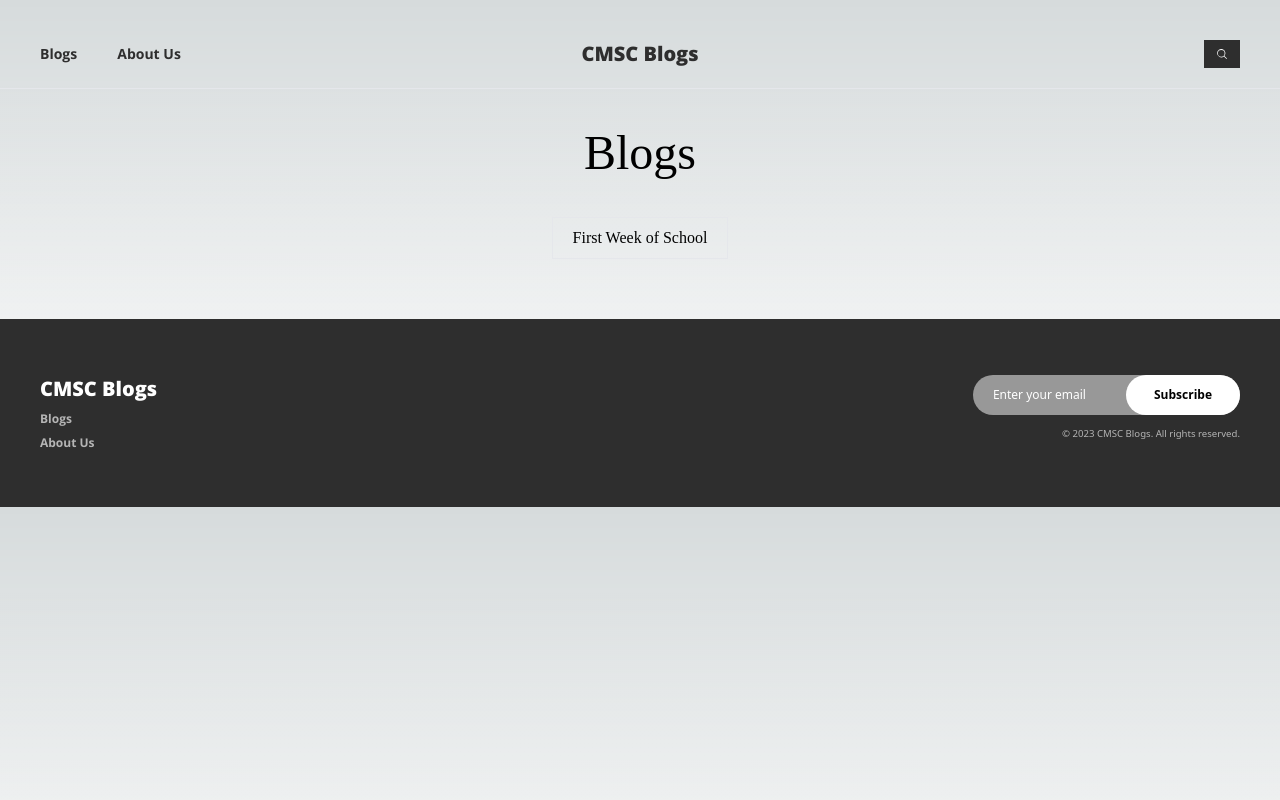
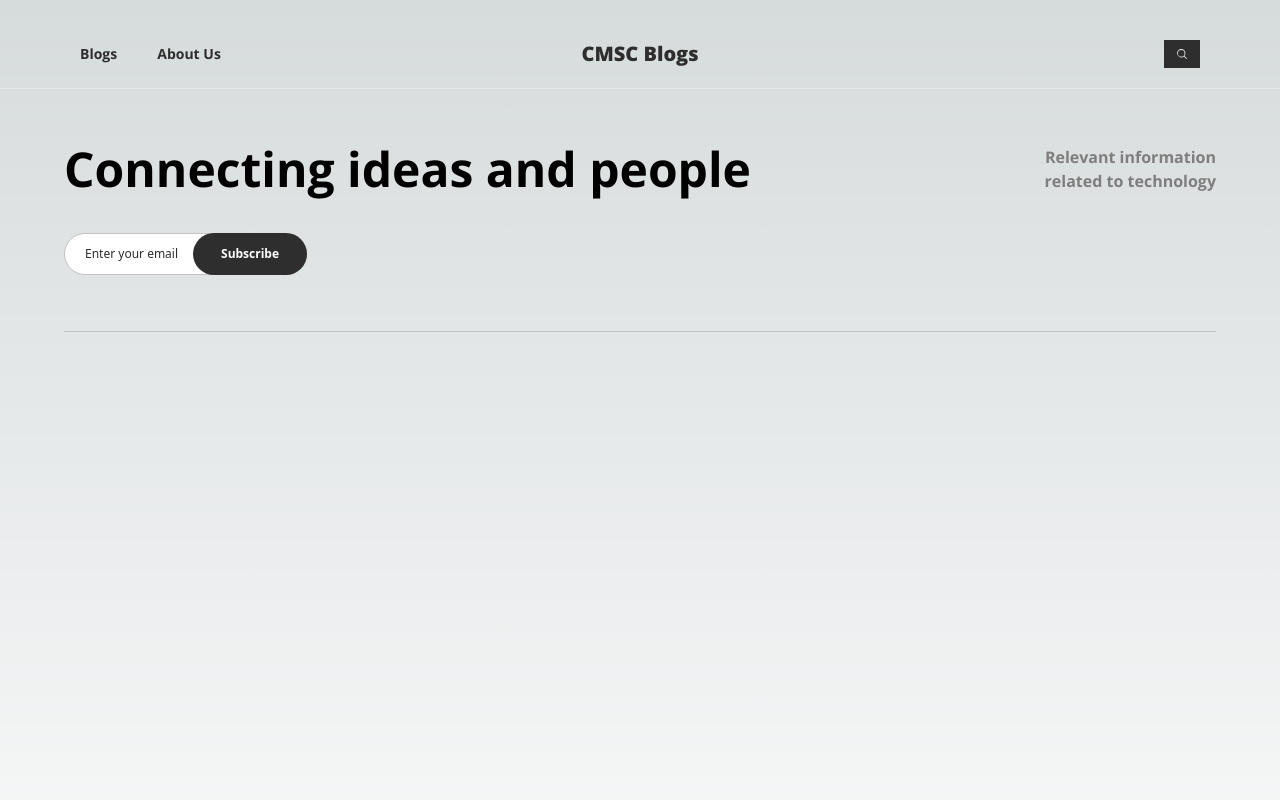
Before and after one commit to maxellmilay/cmsc-blog, a Next.js app: page / in a window 1280 px wide. Shown: the top 800 px of the page. Built offline with nearby package versions, Linux system fonts and the light colour scheme.

Commit message:
[UI][Maxell] added landing section

```diff
--- a/src/components/Footer.tsx
+++ b/src/components/Footer.tsx
@@ -9,13 +9,19 @@ const openSansFont = openSans.variable;
 export default function Footer() {
   return (
     <div className="flex w-screen custom-justify-between bg-blog-primary py-14 px-10">
-      <div className={`flex flex-col font-sans ${openSansFont} text-white`}>
-        <p className="text-xl font-extrabold">CMSC Blogs</p>
+      <div className={`flex flex-col font-open ${openSansFont} text-white`}>
+        <p className="text-xl font-bold">CMSC Blogs</p>
         <p className="font-bold text-xs mt-2 text-blog-secondary">Blogs</p>
         <p className="font-bold text-xs mt-2 text-blog-secondary">About Us</p>
       </div>
       <div className="flex flex-col font-product">
-        <SubscribeCall />
+        <SubscribeCall
+          emailColor="bg-blog-gray-1"
+          emailTextColor="text-white"
+          subscribeTextColor="text-black"
+          subscribeColor="bg-white"
+          borderColor="border-blog-gray-1"
+        />
         <p className="text-blog-secondary text-[0.6rem] text-right mt-3">
           © 2023 CMSC Blogs. All rights reserved.
         </p>
--- a/src/components/Header.tsx
+++ b/src/components/Header.tsx
@@ -4,13 +4,12 @@ import { Open_Sans } from '@next/font/google';
 import { MagnifyingGlassIcon } from '@heroicons/react/24/solid';
 
 const openSans = Open_Sans({ subsets: ['latin'], variable: '--font-open-sans' });
-
 const openSansFont = openSans.variable;
 
 export default function Header() {
   return (
     <div
-      className={`flex custom-justify-between items-center w-full px-10 pb-5 pt-10 border-b ${openSansFont} font-sans text-blog-primary`}
+      className={`flex custom-justify-between items-center w-full px-20 pb-5 pt-10 border-b ${openSansFont} font-open text-blog-primary`}
     >
       <div className="flex w-1/3 items-end text-sm">
         <Link className="mr-10" href="/">
--- a/src/components/Layout.tsx
+++ b/src/components/Layout.tsx
@@ -12,7 +12,7 @@ export default function Layout(props: PropsInterface) {
   return (
     <>
       <Header />
-      {children}
+      <div className="flex w-full min-h-screen justify-center">{children}</div>
       <Footer />
     </>
   );
--- a/src/components/SubscribeCall.tsx
+++ b/src/components/SubscribeCall.tsx
@@ -1,11 +1,25 @@
 import React from 'react';
 
-export default function SubscribeCall() {
+interface PropsInterface {
+  emailTextColor: string;
+  emailColor: string;
+  subscribeTextColor: string;
+  subscribeColor: string;
+  borderColor: string;
+}
+
+export default function SubscribeCall(props: PropsInterface) {
+  const { emailTextColor, emailColor, subscribeTextColor, subscribeColor, borderColor } = props;
+
   return (
-    <div className="flex relative bg-blog-gray-1 rounded-[50vh]  font-product">
-      <p className="text-white text-xs my-3 ml-5 mr-10">Enter your email</p>
-      <div className="flex justify-center items-center bg-white h-full rounded-[50vh] py-3 px-7">
-        <p className="text-black text-xs font-bold">Subscribe</p>
+    <div className="flex relative w-fit">
+      <div className={`flex ${emailColor} rounded-[50vh] font-product border ${borderColor}`}>
+        <p className={`text-xs ${emailTextColor} my-3 ml-5 mr-32`}>Enter your email</p>
+      </div>
+      <div
+        className={`flex absolute right-0 justify-center items-center ${subscribeColor} h-full rounded-[50vh] py-3 px-7`}
+      >
+        <p className={`text-xs font-bold ${subscribeTextColor}`}>Subscribe</p>
       </div>
     </div>
   );
--- a/src/pages/index.tsx
+++ b/src/pages/index.tsx
@@ -2,6 +2,12 @@ import Head from 'next/head';
 import Layout from '@/components/Layout';
 import blogs from '@/constants/blogs';
 import Link from 'next/link';
+import { Open_Sans } from '@next/font/google';
+import SubscribeCall from '@/components/SubscribeCall';
+
+const openSans = Open_Sans({ subsets: ['latin'], variable: '--font-open-sans' });
+
+const openSansFont = openSans.variable;
 
 export default function Home() {
   return (
@@ -13,17 +19,24 @@ export default function Home() {
         <meta property="og:image" content="https://i.ibb.co/fpgRHWG/preview-image.png"></meta>
       </Head>
       <Layout>
-        <div className="flex flex-col items-center py-10">
-          <h1 className="text-5xl mb-10">Blogs</h1>
-          {blogs.map((blog) => {
-            return (
-              <Link key={blog.id} href={`/${blog.id}`} className="border mb-5 px-5 py-2">
-                <div>
-                  <h2>{blog.title}</h2>
-                </div>
-              </Link>
-            );
-          })}
+        <div className="flex flex-col w-full px-16">
+          <div className="flex flex-col w-full py-14 h-fit border-b border-blog-gray-3">
+            <div
+              className={`flex custom-justify-between items-center ${openSansFont} font-open font-bold mb-10`}
+            >
+              <p className="text-5xl">Connecting ideas and people</p>
+              <p className="text-blog-gray-2 max-w-[13rem] text-right">
+                Relevant information related to technology
+              </p>
+            </div>
+            <SubscribeCall
+              emailColor="bg-white"
+              emailTextColor="text-blog-primary"
+              subscribeTextColor="text-white"
+              subscribeColor="bg-blog-primary"
+              borderColor="border-blog-gray-3"
+            />
+          </div>
         </div>
       </Layout>
     </>
--- a/tailwind.config.js
+++ b/tailwind.config.js
@@ -7,7 +7,7 @@ module.exports = {
   theme: {
     extend: {
       fontFamily: {
-        sans: ['var(--font-open-sans)', ...fontFamily.sans],
+        open: ['var(--font-open-sans)', ...fontFamily.sans],
         product: ['Product Sans', ...fontFamily.sans],
       },
     },
@@ -17,6 +17,8 @@ module.exports = {
         'blog-primary': '#2E2E2E',
         'blog-secondary': '#B5B5B5',
         'blog-gray-1': '#989898',
+        'blog-gray-2': '#7E7E7E',
+        'blog-gray-3': '#C3C3C3',
       },
     },
   },
```
